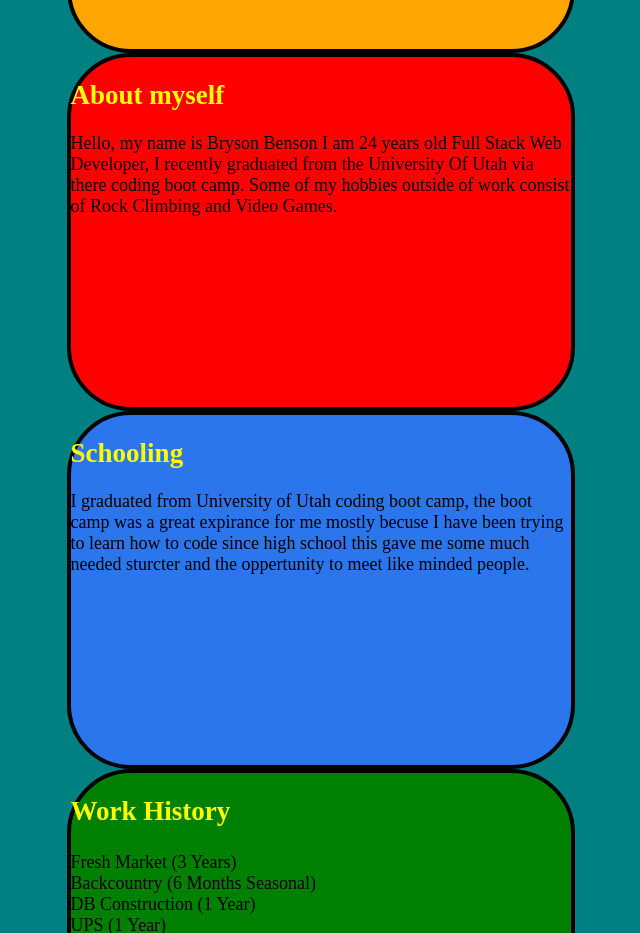
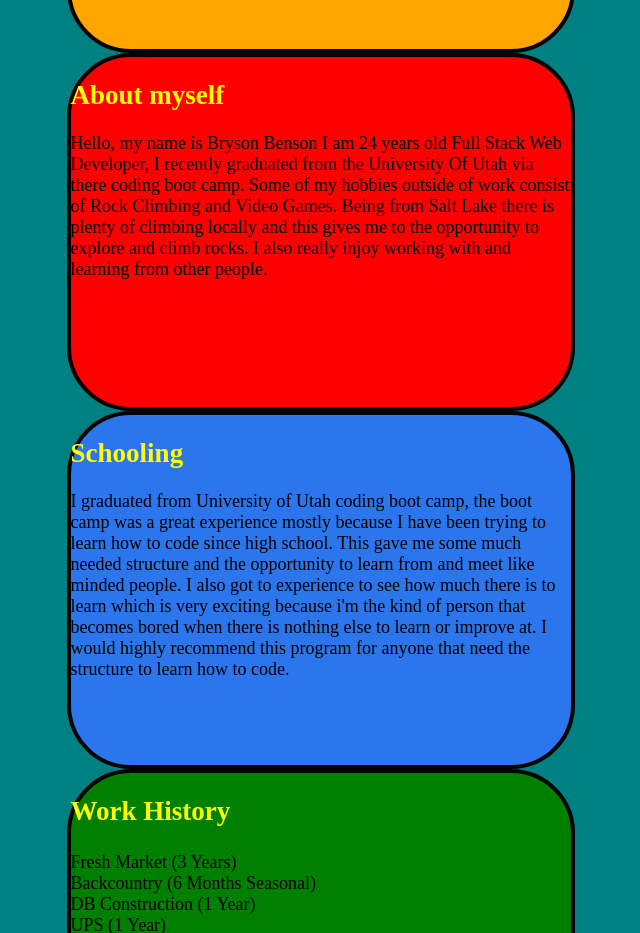
Before and after one commit to Firm-Tofu10/BrysonsPage, a plain HTML site: page index.html in a window 1280 px wide. Shown: the part 1318-2251 px from the top of the page, without its empty margins (447-1087 px from the left). Drawn offline with Linux system fonts and the light colour scheme.

Commit message:
Tryed to add imges
could not line it up

```diff
--- a/index.html
+++ b/index.html
@@ -54,9 +54,7 @@
 				<div class="mb-5 wow fadeIn">
 					<div id="containerAboutMe" class="containerAboutMe">
 						<h2 class="h1 mb-0 text-primary">About myself</h2>
-						<p>Hello, my name is Bryson Benson I am 24 years old Full Stack Web Developer, I recently graduated from the
-							University Of Utah via there coding boot camp. Some of my hobbies outside of work consist of Rock Climbing
-							and Video Games.</p>
+						<p>Hello, my name is Bryson Benson I am 24 years old Full Stack Web Developer, I recently graduated from the University Of Utah via there coding boot camp. Some of my hobbies outside of work consist of Rock Climbing and Video Games. Being from Salt Lake there is plenty of climbing locally and this gives me to the opportunity to explore and climb rocks. I also really injoy working with and learning from other people.</p>
 					</div>
 					<div id="containerSchooling" class="containerSchooling">
 						<h2 class="mb-0 text-primary">Schooling</h2>
@@ -64,9 +62,7 @@
 						<div class="col-sm-6 col-xl-4 mt-4">
 							<div class="card text-center border-0 rounded-3">
 								<div class="card-body"></div>
-								<p class="mb-0">I graduated from University of Utah coding boot camp, the boot camp was a great
-									expirance for me mostly becuse I have been trying to learn how to code since high school this gave me
-									some much needed sturcter and the oppertunity to meet like minded people.</p>
+								<p class="mb-0">I graduated from University of Utah coding boot camp, the boot camp was a great experience mostly because I have been trying to learn how to code since high school. This gave me some much needed structure and the opportunity to learn from and meet like minded people. I also got to experience to see how much there is to learn which is very exciting because i'm the kind of person that becomes bored when there is nothing else to learn or improve at. I would highly recommend this program for anyone that need the structure to learn how to code.</p>
 							</div>
 						</div>
 					</div>
@@ -149,7 +145,8 @@
 									href="https://movieclub3.herokuapp.com/login">https://movieclub3.herokuapp.com/login</a></li>
 							<li>Weather-App <a
 									href="https://firm-tofu10.github.io/Weather-App/">https://firm-tofu10.github.io/Weather-App/</a></li>
-						</div>
+									<!-- <img class="codeGen" src="codegen.png" alt="..."> -->
+							</div>
 					</div>
 				</div>
 			</div>
--- a/styles.css
+++ b/styles.css
@@ -212,3 +212,8 @@ p {
 	float: center;
 	display: inline;
 }
+/* .codeGen {
+	position: relative;
+	left: 100%;
+
+} */
```
Also changed, not shown: codegen.png (added).
